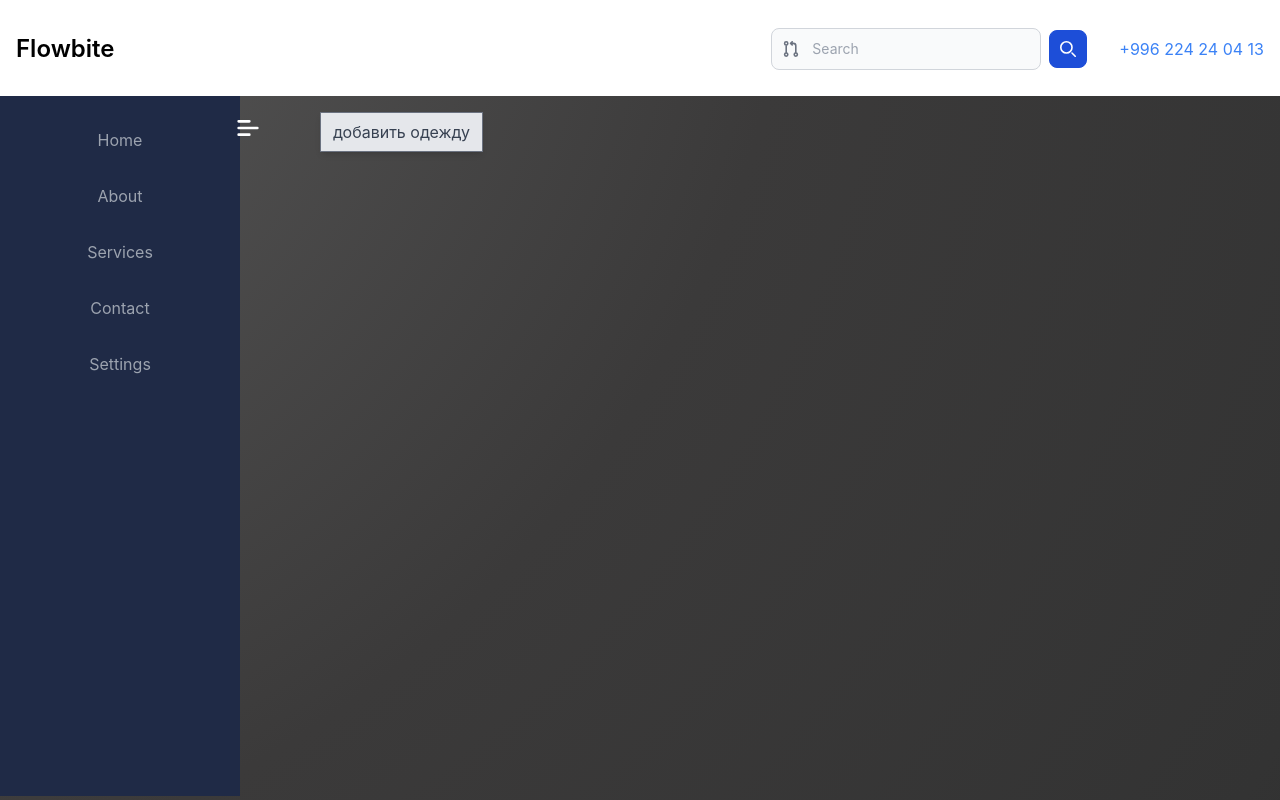
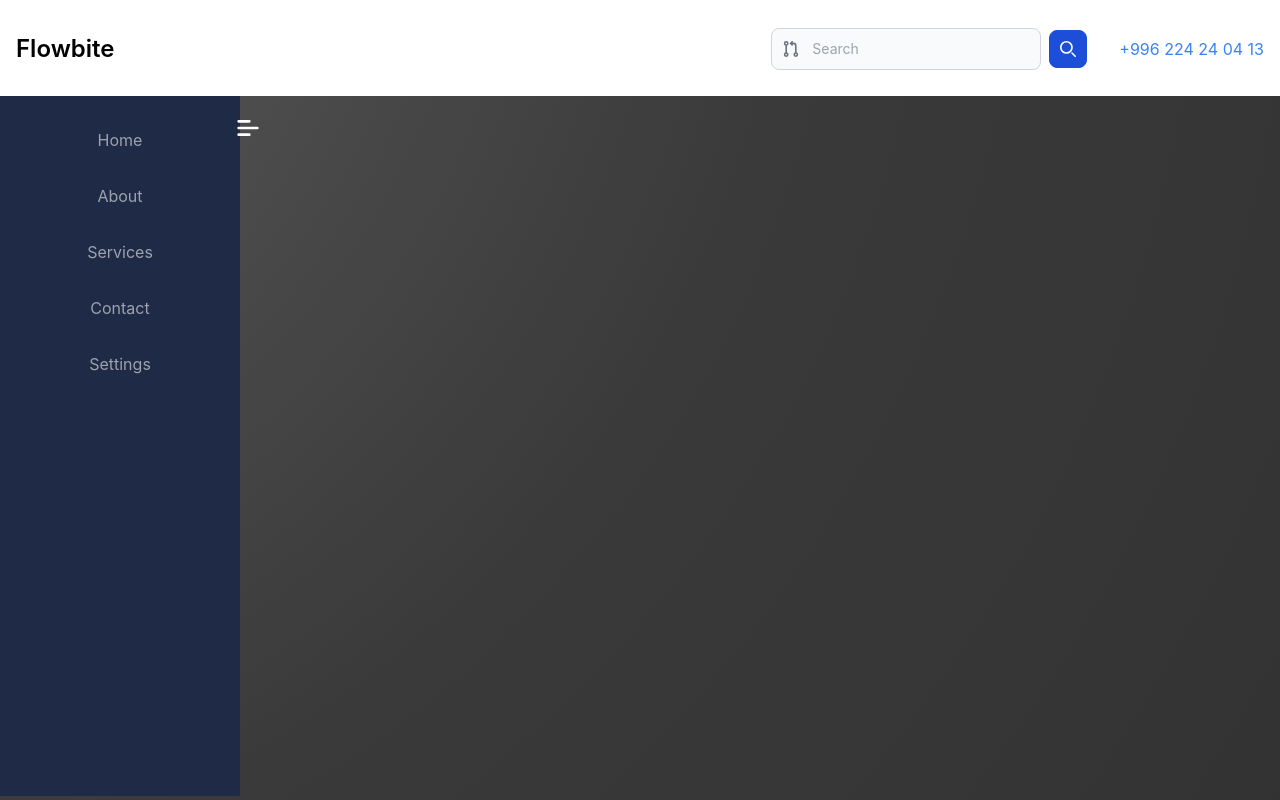
Before and after one commit to alixandr00/clothShopp, a React (Create React App) app: page / in a window 1280 px wide. Built offline with nearby package versions, Linux system fonts and the light colour scheme.

Commit message:
create Button For Search

```diff
--- a/src/components/header/Header.jsx
+++ b/src/components/header/Header.jsx
@@ -1,6 +1,9 @@
 import React from "react";
 
-export const Header = () => {
+export const Header = ({ setSearchTerm }) => {
+  const handleSearchChange = (event) => {
+    setSearchTerm(event.target.value);
+  };
   return (
     <div>
       <nav className="bg-white border-gray-200 dark:bg-gray-900 h-24 pt-3 fixed inset-x-0 top-0 z-50">
@@ -41,6 +44,7 @@ export const Header = () => {
                   id="simple-search"
                   className="bg-gray-50 border border-gray-300 text-gray-900 text-sm rounded-lg  block w-full ps-10 p-2.5  dark:bg-gray-700 dark:border-gray-600 dark:placeholder-gray-400 dark:text-white dark:focus:ring-blue-500 dark:focus:border-blue-500"
                   placeholder="Search "
+                  onChange={handleSearchChange}
                   required
                 />
               </div>
--- a/src/components/main/Main.jsx
+++ b/src/components/main/Main.jsx
@@ -2,7 +2,7 @@ import React, { useEffect, useState } from "react";
 import { MainTodoClothes } from "./MainTodoClothes";
 import { MainModal } from "./moda/MainModal";
 
-export const Main = ({ openSidebar }) => {
+export const Main = ({ openSidebar, searchTerm }) => {
   const [openMainModal, setOpenMainModal] = useState(false);
   const [clothes, setClothes] = useState([]);
 
@@ -23,12 +23,14 @@ export const Main = ({ openSidebar }) => {
 
   return (
     <div>
+      {searchTerm.toLowerCase() === "create" && (
         <button
           className="mt-[7rem] ml-[20rem] inline-block outline-none appearance-none px-3 rounded-4 no-underline bg-gray-200 border border-gray-500 shadow-md text-gray-700 text-base font-normal h-10 transition-all duration-150 ease-in-out hover:text-gray-700 hover:bg-white hover:border-gray-600 focus:outline-none focus:shadow-outline"
           onClick={openMainModalHandler}
         >
           добавить одежду
         </button>
+      )}
       {openMainModal && (
         <MainModal
           setOpenMainModal={setOpenMainModal}
@@ -38,6 +40,7 @@ export const Main = ({ openSidebar }) => {
         />
       )}
       <MainTodoClothes
+        searchTerm={searchTerm}
         deleteHandler={deleteHandler}
         openSidebar={openSidebar}
         clothes={clothes}
--- a/src/components/main/MainTodoClothes.jsx
+++ b/src/components/main/MainTodoClothes.jsx
@@ -2,7 +2,12 @@ import React, { useState } from "react";
 import DeleteIcon from "../../assets/icons/deleteicon.svg";
 import { MainDeleteModal } from "./moda/MainDeleteModal";
 
-export const MainTodoClothes = ({ clothes, openSidebar, deleteHandler }) => {
+export const MainTodoClothes = ({
+  clothes,
+  openSidebar,
+  deleteHandler,
+  searchTerm,
+}) => {
   const [openMainDeleteModal, setOpenMainDeleteModal] = useState(false);
   const [deleteItemId, setDeleteItemId] = useState(null);
 
@@ -24,7 +29,9 @@ export const MainTodoClothes = ({ clothes, openSidebar, deleteHandler }) => {
   };
   return (
     <div
-      className={`mt-8 flex flex-wrap gap-8 ${
+      className={`${
+        searchTerm !== "create" ? "mt-[8rem]" : "mt-8"
+      }  flex flex-wrap gap-8 ${
         openSidebar ? "ml-[18rem]" : "ml-[4rem]"
       } transition-ml duration-700 `}
     >
--- a/src/components/sidebar/Sidebar.jsx
+++ b/src/components/sidebar/Sidebar.jsx
@@ -10,7 +10,7 @@ export const Sidebar = ({ setOpenSidebar, openSidebar }) => {
   };
 
   return (
-    <div className="fixed mt-[6rem]">
+    <div className="fixed top-[6rem]">
       <IconButton
         className={`w-12 h-12 cursor-pointer absolute rounded-[1rem] transition-all duration-700${
           openSidebar ? "bg-[#1f2a46] left-[14rem] top-2" : ""
--- a/src/layout/LayoutComponents.jsx
+++ b/src/layout/LayoutComponents.jsx
@@ -5,12 +5,13 @@ import { Main } from "../components/main/Main";
 
 export const LayoutComponents = () => {
   const [openSidebar, setOpenSidebar] = useState(true);
+  const [searchTerm, setSearchTerm] = useState("");
 
   return (
     <div>
-      <Header />
+      <Header setSearchTerm={setSearchTerm} />
       <Sidebar openSidebar={openSidebar} setOpenSidebar={setOpenSidebar} />
-      <Main openSidebar={openSidebar} />
+      <Main openSidebar={openSidebar} searchTerm={searchTerm} />
     </div>
   );
 };
```
Lines whose indentation alone changed are shown as unchanged.
